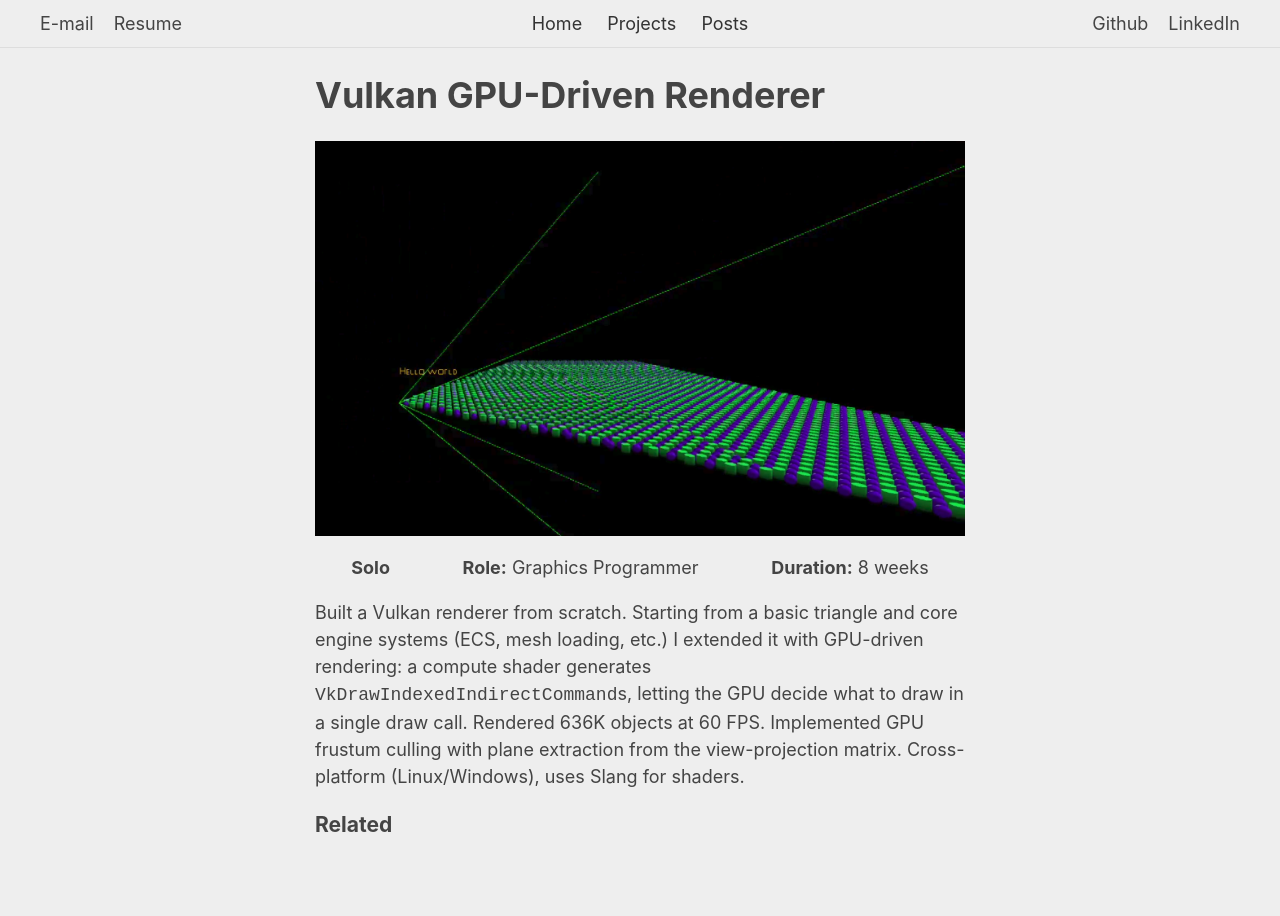
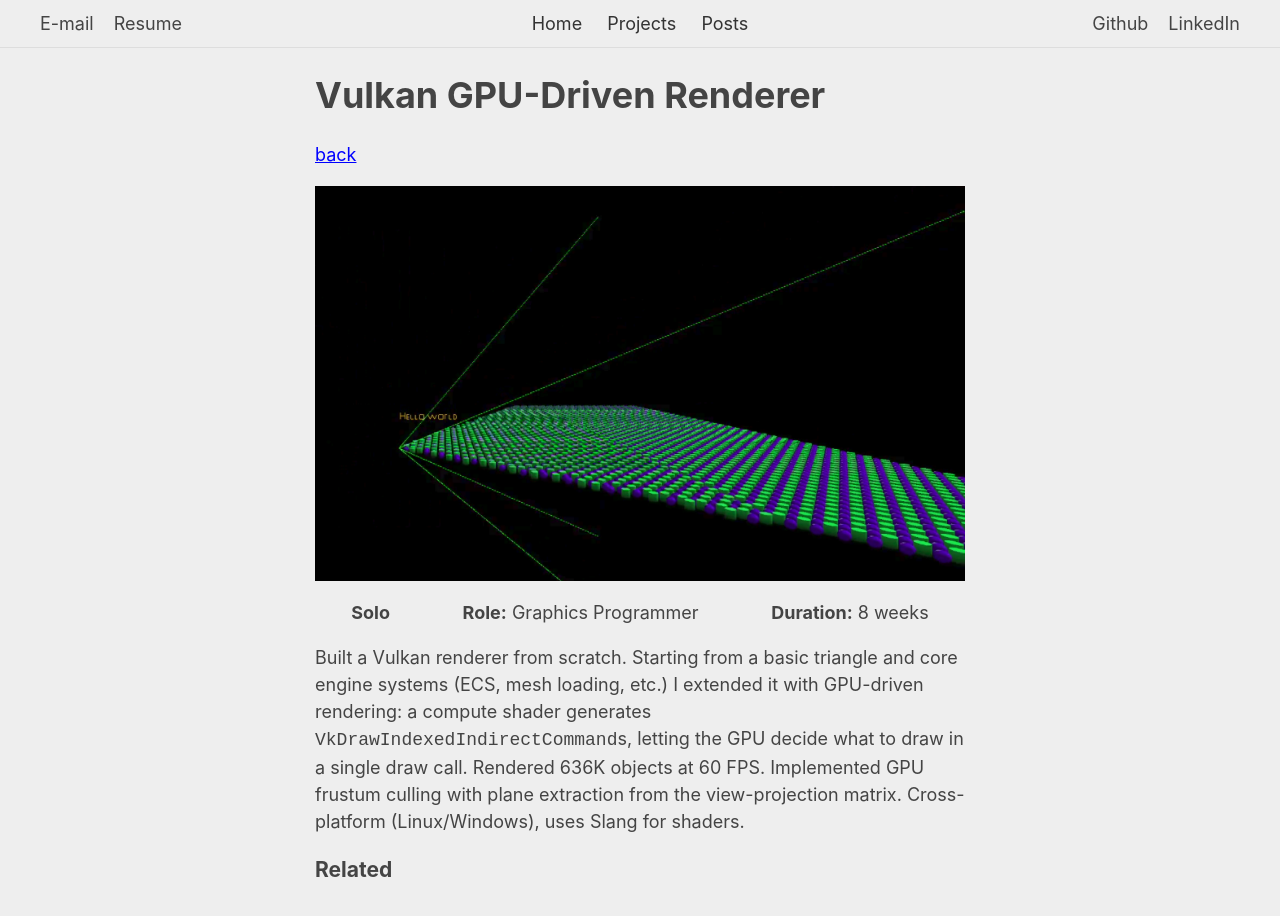
Before and after one commit to bakjedev/bakjedev.github.io, a Jekyll site: the page built from _projects/gpudriven.md, in a window 1280 px wide and 983 px high. Shown: the top 916 px of the window. Built offline with Jekyll 4.4.1, drawn with Linux system fonts in a browser that asks for light colours.

Commit message:
Add back button TEST

```diff
--- a/_layouts/default.html
+++ b/_layouts/default.html
@@ -33,6 +33,10 @@
     <p>{{ page.datePosted }}</p>
   {% endif %}
 
+  {% unless page.noBack %}
+    <a href="javascript:history.back()" class="back-button">back</a>
+  {% endunless %}
+
   {{ content }}
 
   <script>
```
Also changed, not shown: index.md (+1 -0 lines).
